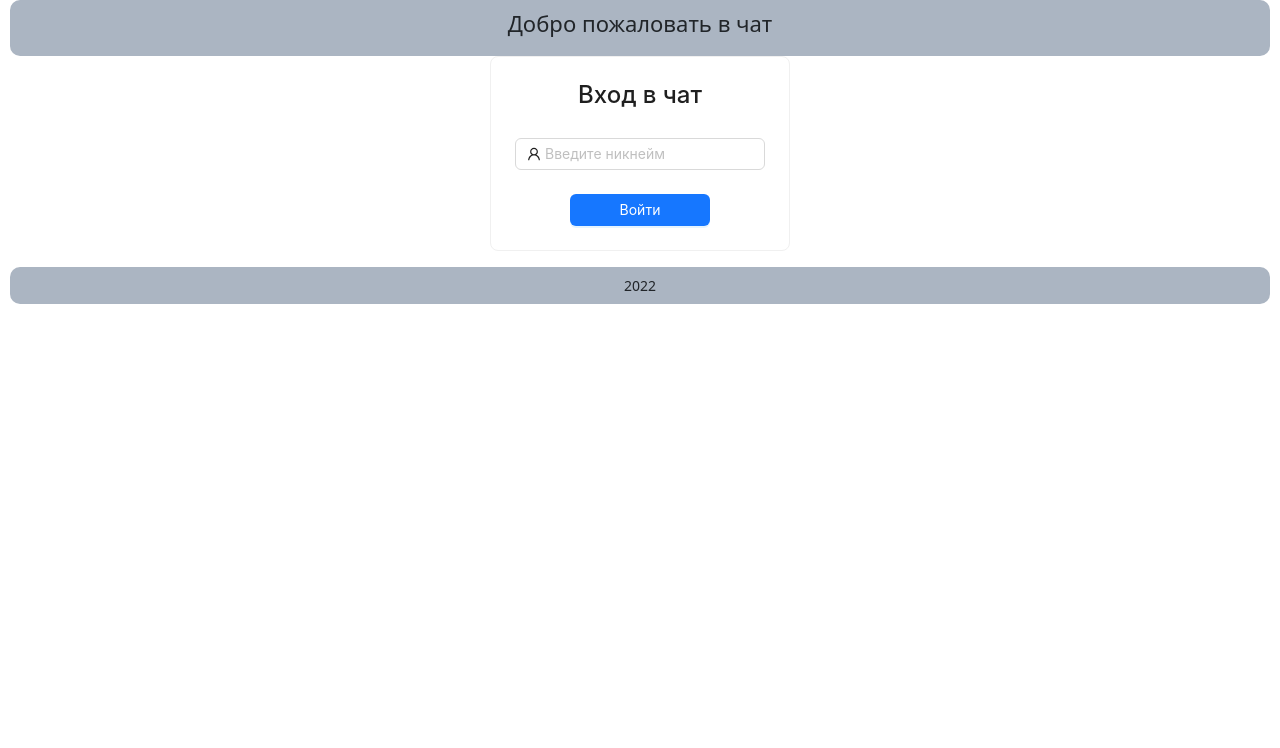
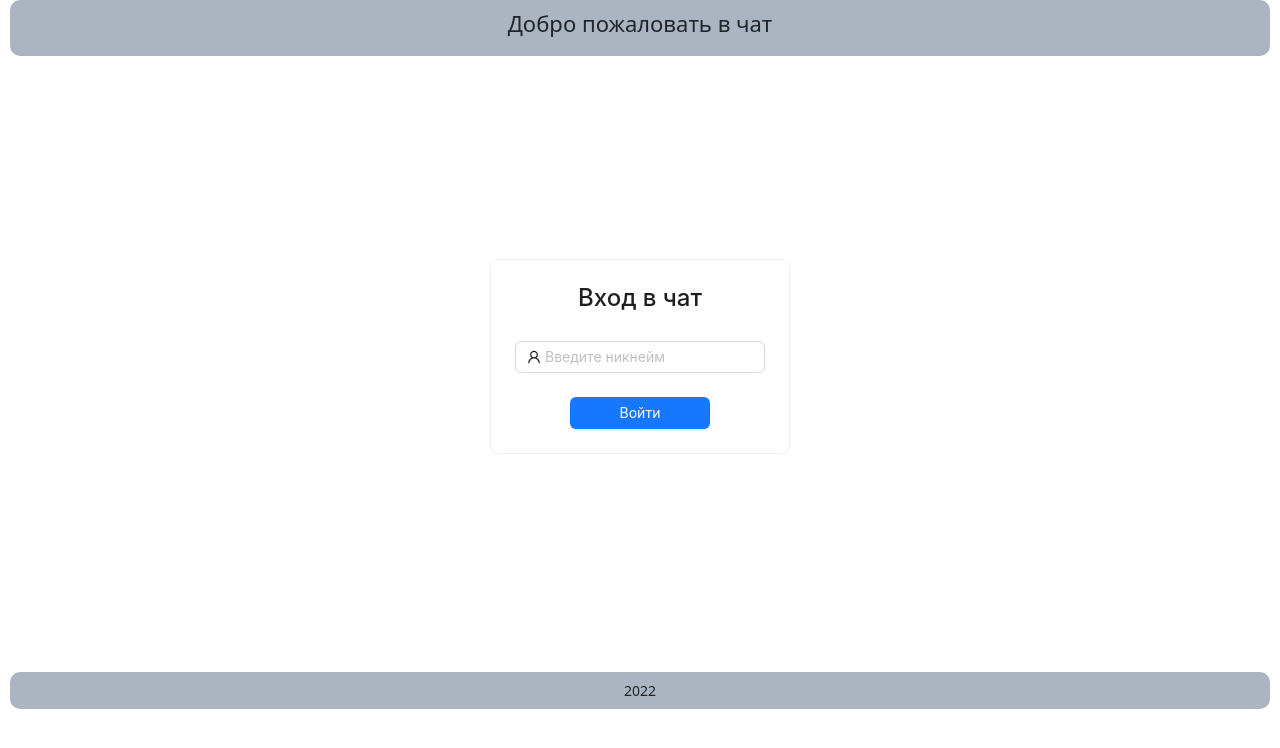
Before and after one commit to woofmgn/react-chat-test-task, a React (Create React App) app: page / in a window 1280 px wide. Shown: the top 748 px of the page. Built offline with nearby package versions, Linux system fonts and the light colour scheme.

Commit message:
fix: fix position Login

```diff
--- a/src/components/App.jsx
+++ b/src/components/App.jsx
@@ -47,13 +47,7 @@ function App() {
       <Routes>
         <Route
           path="/"
-          element={
-            <LoginPage
-              handleLogin={updateSessionStorage}
-              onLoadTitle={getSessionStorate}
-              owner={owner}
-            />
-          }
+          element={<LoginPage handleLogin={updateSessionStorage} />}
         />
         {/* <Route
           path="/chat"
--- a/src/components/LoginPage.jsx
+++ b/src/components/LoginPage.jsx
@@ -2,7 +2,7 @@ import { UserOutlined } from '@ant-design/icons';
 import { Button, Card, Col, Form, Input, Row } from 'antd';
 import React, { useState } from 'react';
 
-const LoginPage = ({ handleLogin, onLoadTitle, owner }) => {
+const LoginPage = ({ handleLogin }) => {
   const [userValue, setUserValue] = useState();
 
   const handleCghangeUser = (evt) => {
@@ -15,16 +15,22 @@ const LoginPage = ({ handleLogin, onLoadTitle, owner }) => {
     setUserValue('');
   };
 
-  // useEffect(() => {
-  //   onLoadTitle();
-  //   document.title = owner;
-  // }, [owner]);
-
   return (
+    <div
+      style={{
+        display: 'flex',
+        flexDirection: 'column',
+        justifyContent: 'center',
+        maxHeight: '75vh',
+        height: '100%',
+      }}
+    >
       <Row className="d-flex justify-content-center">
         <Col className="d-flex align-items-center">
           <Card style={{ width: 300 }}>
-          <h4 style={{ paddingBottom: 20, textAlign: 'center' }}>Вход в чат</h4>
+            <h4 style={{ paddingBottom: 20, textAlign: 'center' }}>
+              Вход в чат
+            </h4>
             <Form
               name="normal_login"
               className="login-form d-flex flex-column"
@@ -61,6 +67,7 @@ const LoginPage = ({ handleLogin, onLoadTitle, owner }) => {
           </Card>
         </Col>
       </Row>
+    </div>
   );
 };
 
--- a/src/styles/index.css
+++ b/src/styles/index.css
@@ -6,5 +6,4 @@
 .App {
   width: 100vw;
   height: 100vh;
-  /* display: flex; */
 }
```
Also changed, not shown: src/hooks/useLocalStorage.jsx (deleted, +0 -40 lines). Lines whose indentation alone changed are shown as unchanged.
